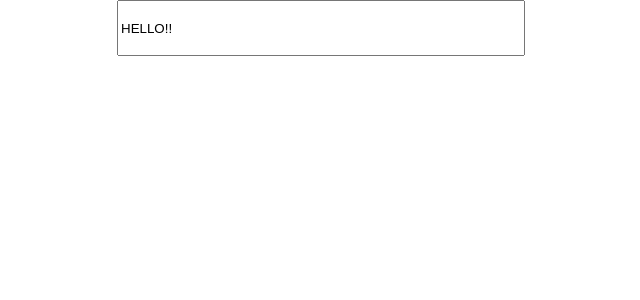
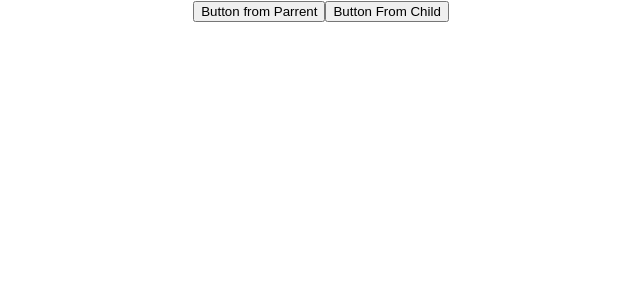
Before and after one commit to vrushabh702/hooks_ReactConcepts, a React (Create React App) app: page / in a window 1280 px wide. Shown: the top 300 px of the page, without its empty margins (319-959 px from the left). Built offline with nearby package versions, Linux system fonts and the light colour scheme.

Commit message:
useImerativeHandle code and info and  eg

```diff
--- a/src/App.js
+++ b/src/App.js
@@ -1,5 +1,6 @@
 import './App.css';
 import EffectTutorial from './useEffect/EffectTutorial';
+import ImperativeHandle from './UseImperativeHandle/ImperativeHandle';
 import LayoutEffectTutorial from './useLayoutEffect/LayoutEffectTutorial';
 import ReducerTutorial from './useReducer/ReducerTutorial';
 import RefTutorial from './UseRef/RefTutorial';
@@ -13,7 +14,8 @@
       {/* <ReducerTutorial></ReducerTutorial> */}
       {/* <EffectTutorial></EffectTutorial> */}
       {/* <RefTutorial></RefTutorial> */}
-      <LayoutEffectTutorial></LayoutEffectTutorial>
+      {/* <LayoutEffectTutorial></LayoutEffectTutorial> */}
+      <ImperativeHandle></ImperativeHandle>
     </div>
   );
 }
--- /dev/null
+++ b/src/UseImperativeHandle/Button.js
@@ -0,0 +1,25 @@
+import React, { forwardRef, useImperativeHandle, useState } from "react";
+
+const Button = forwardRef((props,ref) => {
+    const [toggle,setToggle] = useState(false);
+
+    useImperativeHandle(ref, ()=>({
+        alterToggle(){
+            setToggle(!toggle);
+        },
+    }));
+    return (
+        <>
+            <button
+                // onClick={()=>{
+                //     setToggle(!toggle);
+                // }}
+            >Button From Child
+            </button>
+            <br></br>
+            {toggle && <span>Toggle Child</span>}
+        </>
+    );
+});
+
+export default Button;
--- /dev/null
+++ b/src/UseImperativeHandle/ImperativeHandle.js
@@ -0,0 +1,21 @@
+// The useImperativeHandle Hook in React is used to customize the instance value that is exposed when using ref with a child component. It allows the parent to access specific functions or properties of the child, giving controlled access to its internal behavior
+
+import React, { useRef } from "react";
+import Button from "./Button";
+
+function ImperativeHandle(){
+    const buttonRef = useRef(null);
+    return (
+        <div>
+            <button
+                onClick={()=>{
+                    buttonRef.current.alterToggle()
+                }}
+            >Button from Parrent</button>
+            <Button ref={buttonRef}/>
+
+        </div>
+    )
+}
+
+export default ImperativeHandle;
```
